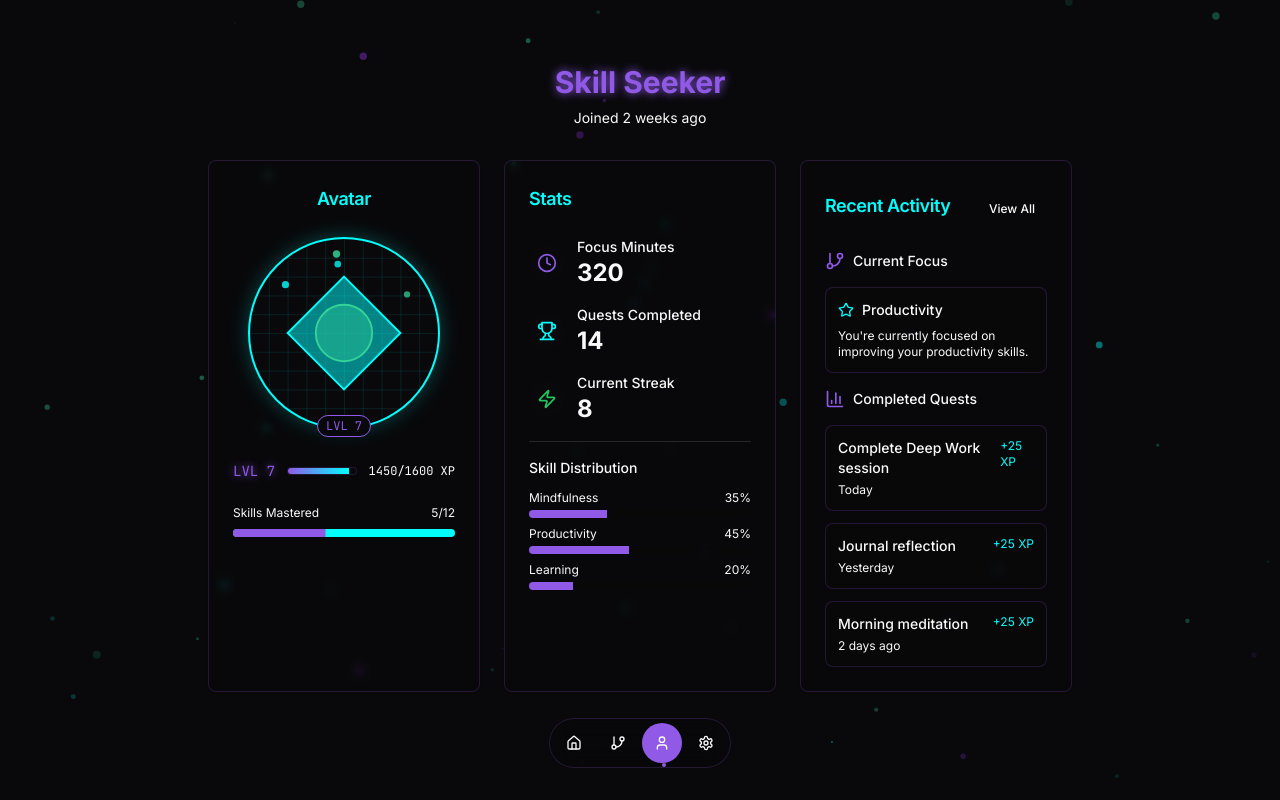
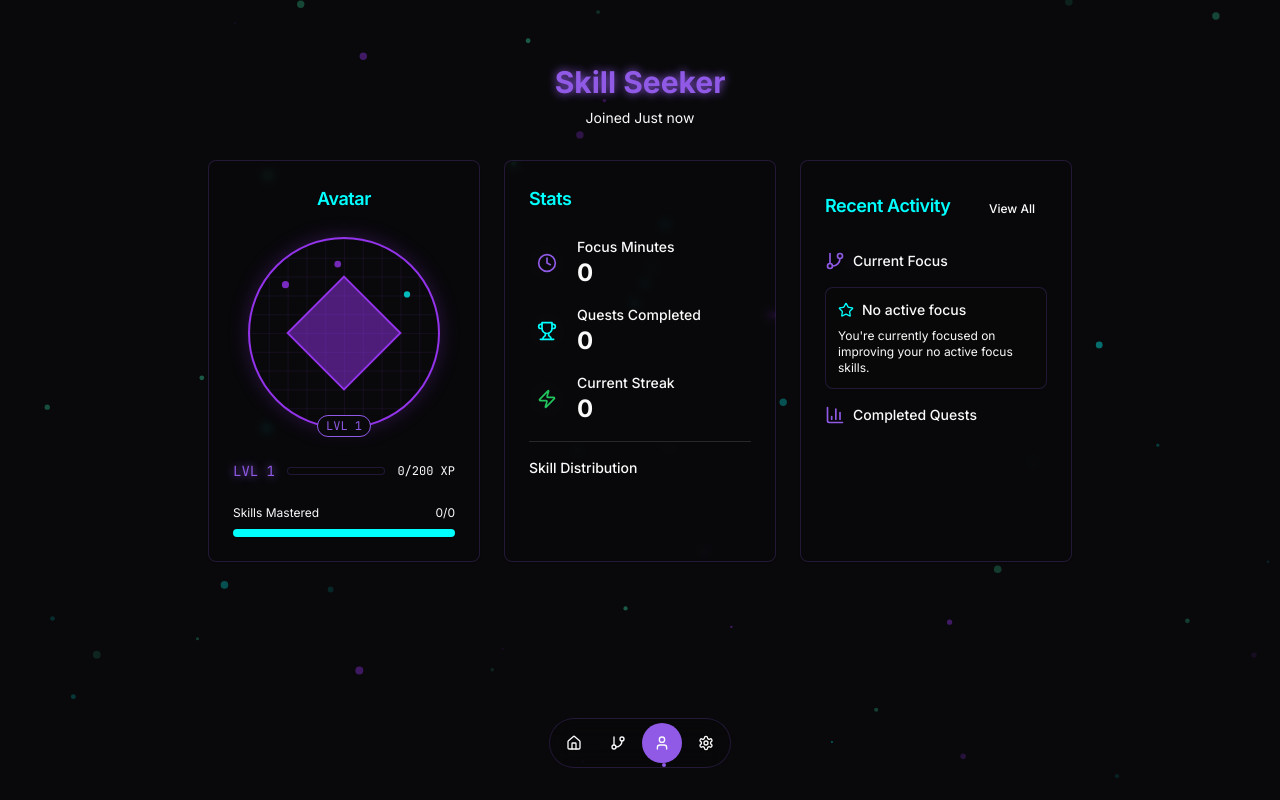
Before and after one commit to RealWooblay/skill-tree, a Next.js app: page /profile in a window 1280 px wide. Built offline with nearby package versions, Linux system fonts and the light colour scheme.

Commit message:
fix: profile data and node placement

```diff
--- a/app/profile/page.tsx
+++ b/app/profile/page.tsx
@@ -1,6 +1,6 @@
 "use client"
 
-import { useState } from "react"
+import { useState, useEffect } from "react"
 import { motion } from "framer-motion"
 import { GitBranch, Trophy, Clock, Zap, Star, BarChart3 } from "lucide-react"
 import { AvatarDisplay } from "@/components/avatar-display"
@@ -11,34 +11,114 @@ import { Card, CardContent, CardHeader, CardTitle } from "@/components/ui/card"
 import { Button } from "@/components/ui/button"
 import { Progress } from "@/components/ui/progress"
 
+interface SkillTree {
+  id: string
+  title: string
+  description: string
+  category: string
+  nodes: Array<{
+    id: string
+    title: string
+    description: string
+    level: number
+    completed: boolean
+    xp: number
+    type: string
+    category: string
+  }>
+}
+
 export default function ProfilePage() {
-  // Mock user data
-  const [userData] = useState({
+  const [userData, setUserData] = useState({
     name: "Skill Seeker",
-    level: 7,
-    xp: 1450,
-    maxXp: 1600,
-    joinedDate: "2 weeks ago",
-    completedSkills: 5,
-    totalSkills: 12,
-    streakDays: 8,
-    focusArea: "Productivity",
-    recentQuests: [
-      { id: "1", title: "Complete Deep Work session", date: "Today", xp: 25 },
-      { id: "2", title: "Journal reflection", date: "Yesterday", xp: 25 },
-      { id: "3", title: "Morning meditation", date: "2 days ago", xp: 25 },
+    level: 1,
+    xp: 0,
+    maxXp: 200,
+    joinedDate: "Just now",
+    completedSkills: 0,
+    totalSkills: 0,
+    streakDays: 0,
+    focusArea: "No active focus",
+    recentQuests: [] as Array<{ id: string; title: string; date: string; xp: number }>,
+    stats: [
+      { label: "Focus Minutes", value: 0, icon: Clock, color: "text-primary" },
+      { label: "Quests Completed", value: 0, icon: Trophy, color: "text-secondary" },
+      { label: "Current Streak", value: 0, icon: Zap, color: "text-accent" },
     ],
-    stats: [
-      { label: "Focus Minutes", value: 320, icon: Clock, color: "text-primary" },
-      { label: "Quests Completed", value: 14, icon: Trophy, color: "text-secondary" },
-      { label: "Current Streak", value: 8, icon: Zap, color: "text-accent" },
-    ],
-    skillDistribution: [
-      { category: "Mindfulness", percentage: 35 },
-      { category: "Productivity", percentage: 45 },
-      { category: "Learning", percentage: 20 },
-    ],
+    skillDistribution: [] as Array<{ category: string; percentage: number }>,
   })
+
+  useEffect(() => {
+    // Load skill trees from localStorage
+    const storedSkillTrees = localStorage.getItem("skillTrees")
+    if (!storedSkillTrees) return
+
+    try {
+      const skillTrees = JSON.parse(storedSkillTrees) as SkillTree[]
+      if (!skillTrees.length) return
+
+      // Calculate total XP and level
+      let totalXp = 0
+      let completedSkills = 0
+      let totalSkills = 0
+      const categoryCounts: { [key: string]: number } = {}
+      const completedCategoryCounts: { [key: string]: number } = {}
+      const recentQuests: Array<{ id: string; title: string; date: string; xp: number }> = []
+
+      skillTrees.forEach(tree => {
+        tree.nodes.forEach(node => {
+          totalSkills++
+          if (node.completed) {
+            completedSkills++
+            totalXp += node.xp
+            completedCategoryCounts[node.category] = (completedCategoryCounts[node.category] || 0) + 1
+            recentQuests.push({
+              id: node.id,
+              title: node.title,
+              date: "Recently",
+              xp: node.xp
+            })
+          }
+          categoryCounts[node.category] = (categoryCounts[node.category] || 0) + 1
+        })
+      })
+
+      // Calculate level based on XP
+      const level = Math.floor(totalXp / 200) + 1
+      const maxXp = level * 200
+
+      // Calculate skill distribution
+      const skillDistribution = Object.keys(categoryCounts).map(category => ({
+        category,
+        percentage: Math.round((completedCategoryCounts[category] || 0) / categoryCounts[category] * 100)
+      }))
+
+      // Get current focus area from active skill tree
+      const activeTreeId = localStorage.getItem("activeTreeId")
+      const activeTree = skillTrees.find(tree => tree.id === activeTreeId)
+      const focusArea = activeTree?.category || "No active focus"
+
+      // Update user data
+      setUserData(prev => ({
+        ...prev,
+        level,
+        xp: totalXp,
+        maxXp,
+        completedSkills,
+        totalSkills,
+        focusArea,
+        recentQuests: recentQuests.slice(0, 3), // Show only 3 most recent
+        stats: [
+          { label: "Focus Minutes", value: Math.floor(totalXp / 10), icon: Clock, color: "text-primary" },
+          { label: "Quests Completed", value: completedSkills, icon: Trophy, color: "text-secondary" },
+          { label: "Current Streak", value: Math.floor(completedSkills / 3), icon: Zap, color: "text-accent" },
+        ],
+        skillDistribution
+      }))
+    } catch (error) {
+      console.error("Error loading skill trees:", error)
+    }
+  }, [])
 
   return (
     <main className="flex min-h-screen flex-col relative">
@@ -139,7 +219,7 @@ export default function ProfilePage() {
                     <span className="text-sm font-medium">{userData.focusArea}</span>
                   </div>
                   <div className="mt-2 text-xs text-muted-foreground">
-                    You're currently focused on improving your productivity skills.
+                    You're currently focused on improving your {userData.focusArea.toLowerCase()} skills.
                   </div>
                 </div>
 
--- a/app/skill-tree/page.tsx
+++ b/app/skill-tree/page.tsx
@@ -10,6 +10,26 @@ import { Navigation } from "@/components/navigation"
 import { SkillTreeSelector, type SkillTreeInfo } from "@/components/skill-tree-selector"
 import { NodeCompletionAnimation } from "@/components/node-completion-animation"
 import { LoadingBar } from "@/components/loading-bar"
+
+// Helper functions for node positioning
+function calculateNodeX(index: number, level: number, totalNodes: number): number {
+  // Calculate how many nodes are at this level
+  const nodesAtLevel = Math.ceil(totalNodes / 3) // Assuming 3 levels max
+  const spacing = 400 // Horizontal spacing between nodes
+  const baseOffset = -((nodesAtLevel - 1) * spacing) / 2 // Center the nodes
+
+  // Add some randomness to prevent perfect alignment
+  const jitter = (Math.random() - 0.5) * 50
+
+  return baseOffset + (index * spacing) + jitter
+}
+
+function calculateNodeY(level: number): number {
+  const baseSpacing = 300 // Vertical spacing between levels
+  const jitter = (Math.random() - 0.5) * 30 // Small vertical jitter
+
+  return (level * baseSpacing) + jitter
+}
 
 // Add type definitions at the top
 type NodeType = "default" | "theory" | "practical" | "test"
@@ -362,6 +382,7 @@ export default function SkillTreePage() {
       try {
         const response = JSON.parse(aiResponse)
         const nodes = response.nodes || []
+        const totalNodes = nodes.length
 
         nodes.forEach((node: any, index: number) => {
           const nodeType = node.type || "default"
@@ -373,8 +394,8 @@ export default function SkillTreePage() {
             description: node.description || "",
             level: node.level || 1,
             position: {
-              x: node.position?.x || Math.cos(index * Math.PI / 4) * 300,
-              y: node.position?.y || Math.sin(index * Math.PI / 4) * 300 + (node.level * 200)
+              x: node.position?.x || calculateNodeX(index, node.level || 1, totalNodes),
+              y: node.position?.y || calculateNodeY(node.level || 1)
             },
             completed: false,
             locked: node.parentIds?.length > 0,
```
